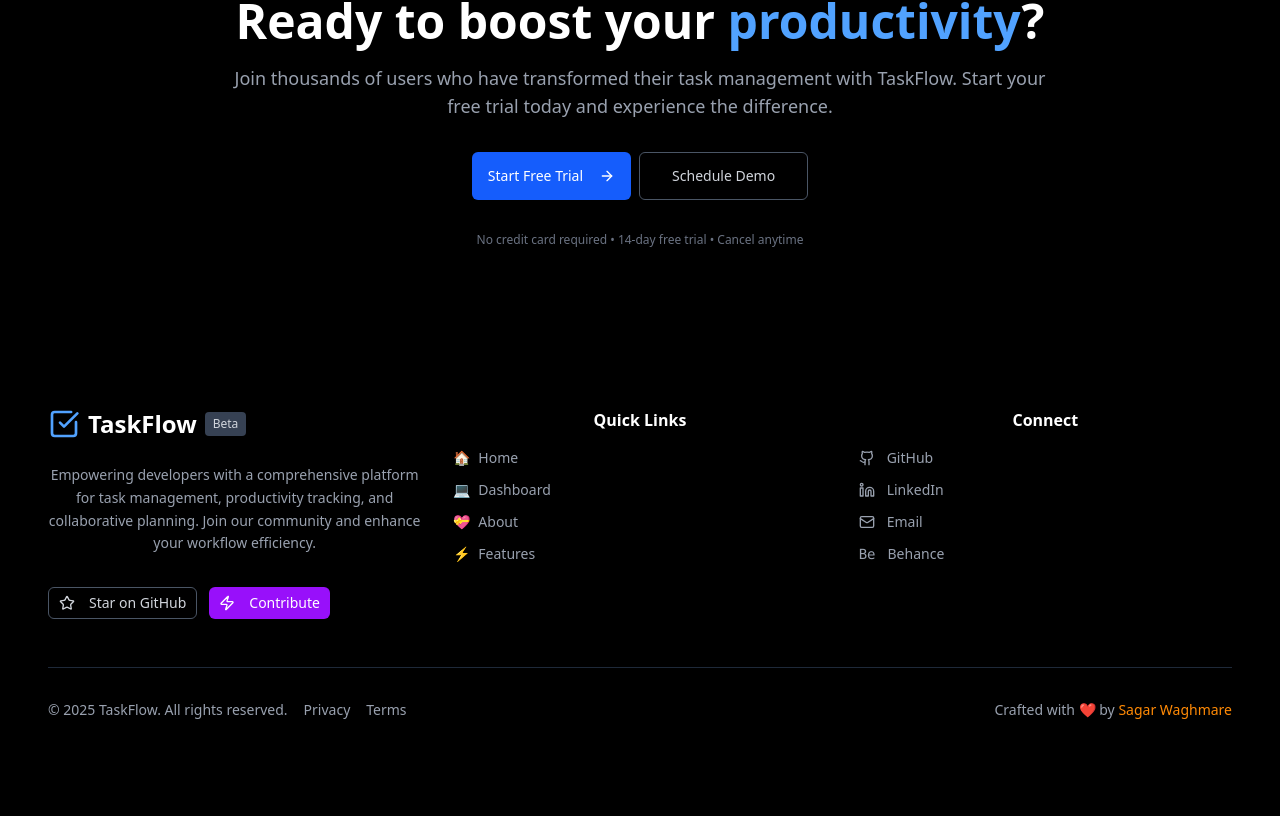
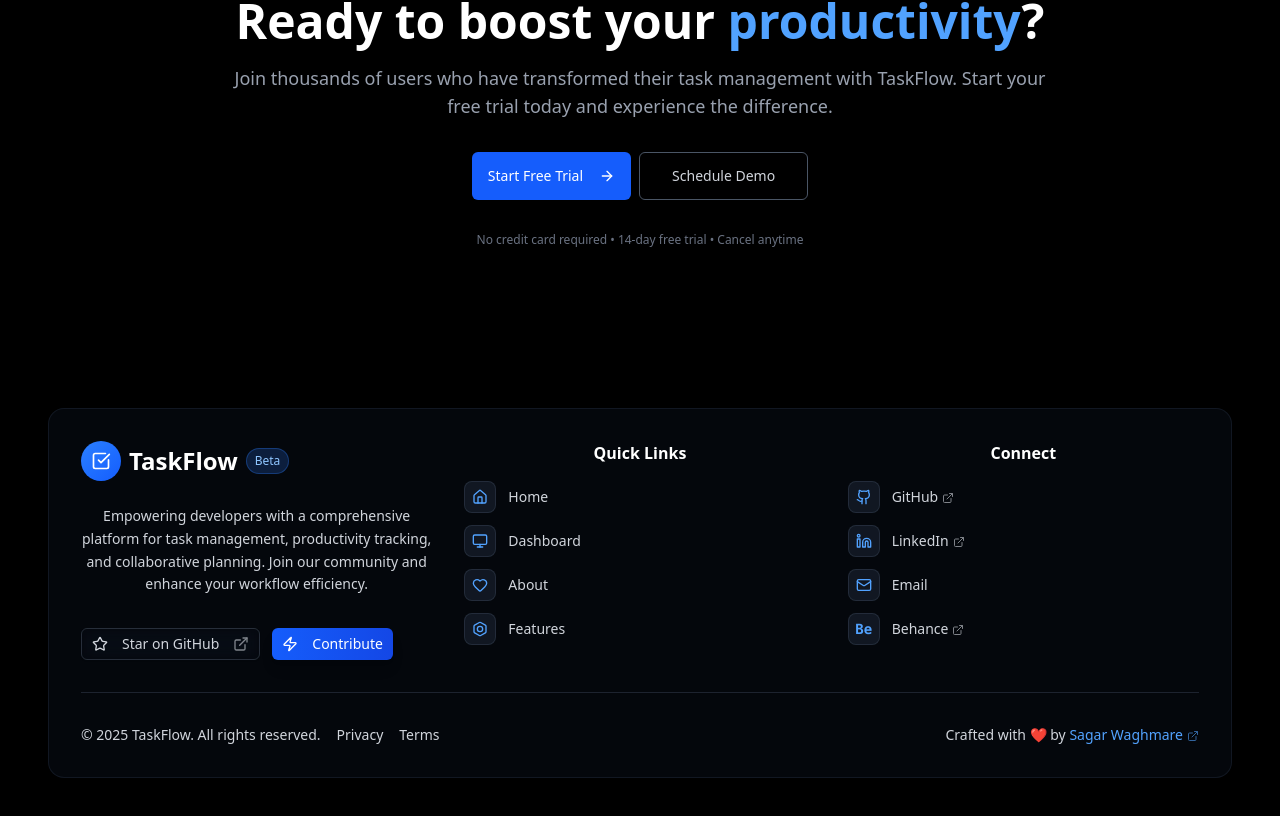
Before and after one commit to shreyachangole/taskflow, a React (Vite) app in the folder client/: page / in a window 1280 px wide. Shown: the part 2198-3014 px from the top of the page. Built offline with nearby package versions, Linux system fonts and the light colour scheme.

Commit message:
Changed the footer ui/ux

```diff
--- a/client/src/components/layout/footer.jsx
+++ b/client/src/components/layout/footer.jsx
@@ -1,35 +1,46 @@
-import { CheckSquare, Github, Linkedin, Mail, Star, Zap } from "lucide-react";
+import { CheckSquare, Github, Linkedin, Mail, Star, Zap, ExternalLink, Home, Monitor, Heart, Bolt } from "lucide-react";
 import { Button } from "@/components/ui/button";
 
 export function Footer() {
   return (
     <footer className="bg-black text-white">
       <div className="container px-4 py-12 md:py-16">
+        <div className="bg-gray-900/30 backdrop-blur-lg rounded-2xl border border-gray-800/50 p-8">
           <div className="grid grid-cols-1 gap-8 lg:grid-cols-3">
             {/* Brand Section */}
             <div className="lg:col-span-1">
               <div className="flex items-center space-x-2 mb-6">
-              <CheckSquare className="h-8 w-8 text-blue-400" />
-              <span className="font-bold text-2xl">TaskFlow</span>
-              <span className="text-xs bg-gray-700 text-gray-300 px-2 py-1 rounded">Beta</span>
+                <div className="w-10 h-10 rounded-full bg-gradient-to-br from-blue-500 to-blue-600 flex items-center justify-center">
+                  <CheckSquare className="h-5 w-5 text-white" />
                 </div>
-            <p className="text-gray-400 text-sm leading-relaxed mb-8 max-w-sm">
+                <span className="font-bold text-2xl text-white">TaskFlow</span>
+                <span className="text-xs bg-blue-500/20 text-blue-300 px-2 py-1 rounded-full border border-blue-500/30">Beta</span>
+              </div>
+              <p className="text-gray-300 text-sm leading-relaxed mb-8 max-w-sm">
                 Empowering developers with a comprehensive platform for task management,
                 productivity tracking, and collaborative planning. Join our community and
                 enhance your workflow efficiency.
               </p>
               <div className="flex space-x-3">
+                <a
+                  href="https://github.com/SagarSuryakantWaghmare/taskflow"
+                  target="_blank"
+                  rel="noreferrer"
+                  className="group"
+                >
                   <Button
                     variant="outline"
                     size="sm"
-                className="border-gray-600 text-gray-300 hover:bg-gray-800 hover:text-white bg-transparent"
+                    className="border-gray-600/50 text-gray-300 hover:bg-gray-800/50 hover:text-white bg-transparent backdrop-blur-sm group-hover:border-yellow-500/50"
                   >
-                <Star className="h-4 w-4 mr-2" />
+                    <Star className="h-4 w-4 mr-2 group-hover:text-yellow-500 transition-colors" />
                     Star on GitHub
+                    <ExternalLink className="h-3 w-3 ml-2 opacity-60 group-hover:opacity-100" />
                   </Button>
+                </a>
                 <Button
                   size="sm"
-                className="bg-purple-600 hover:bg-purple-700 text-white"
+                  className="bg-gradient-to-r from-blue-600 to-blue-700 hover:from-blue-700 hover:to-blue-800 text-white border-0 shadow-lg"
                 >
                   <Zap className="h-4 w-4 mr-2" />
                   Contribute
@@ -41,27 +52,35 @@ export function Footer() {
             <div>
               <h3 className="font-semibold mb-4 text-white">Quick Links</h3>
               <ul className="space-y-3 text-sm">
-              <li className="flex items-center space-x-2">
-                <span className="text-gray-400">🏠</span>
-                <a href="#" className="text-gray-400 hover:text-white transition-colors">
+                <li className="flex items-center space-x-3">
+                  <div className="flex items-center justify-center h-8 w-8 rounded-lg bg-gray-800/50 border border-gray-700/50 group-hover:border-blue-400/50 transition-all duration-200">
+                    <Home className="h-4 w-4 text-blue-400" />
+                  </div>
+                  <a href="#" className="text-gray-300 hover:text-white transition-colors group">
                     Home
                   </a>
                 </li>
-              <li className="flex items-center space-x-2">
-                <span className="text-gray-400">💻</span>
-                <a href="#" className="text-gray-400 hover:text-white transition-colors">
+                <li className="flex items-center space-x-3">
+                  <div className="flex items-center justify-center h-8 w-8 rounded-lg bg-gray-800/50 border border-gray-700/50 group-hover:border-blue-400/50 transition-all duration-200">
+                    <Monitor className="h-4 w-4 text-blue-400" />
+                  </div>
+                  <a href="#" className="text-gray-300 hover:text-white transition-colors group">
                     Dashboard
                   </a>
                 </li>
-              <li className="flex items-center space-x-2">
-                <span className="text-gray-400">💝</span>
-                <a href="#" className="text-gray-400 hover:text-white transition-colors">
+                <li className="flex items-center space-x-3">
+                  <div className="flex items-center justify-center h-8 w-8 rounded-lg bg-gray-800/50 border border-gray-700/50 group-hover:border-pink-500/50 transition-all duration-200">
+                    <Heart className="h-4 w-4 text-blue-400" />
+                  </div>
+                  <a href="#" className="text-gray-300 hover:text-pink-400 transition-colors group">
                     About
                   </a>
                 </li>
-              <li className="flex items-center space-x-2">
-                <span className="text-gray-400">⚡</span>
-                <a href="#" className="text-gray-400 hover:text-white transition-colors">
+                <li className="flex items-center space-x-3">
+                  <div className="flex items-center justify-center h-8 w-8 rounded-lg bg-gray-800/50 border border-gray-700/50 group-hover:border-yellow-500/50 transition-all duration-200">
+                    <Bolt className="h-4 w-4 text-blue-400" />
+                  </div>
+                  <a href="#" className="text-gray-300 hover:text-yellow-400 transition-colors group">
                     Features
                   </a>
                 </li>
@@ -73,27 +92,56 @@ export function Footer() {
               <h3 className="font-semibold mb-4 text-white">Connect</h3>
               <ul className="space-y-3 text-sm">
                 <li className="flex items-center space-x-3">
-                <Github className="h-4 w-4 text-gray-400" />
-                <a href="#" className="text-gray-400 hover:text-white transition-colors">
+                  <div className="flex items-center justify-center h-8 w-8 rounded-lg bg-gray-800/50 border border-gray-700/50 group-hover:border-gray-600 transition-all duration-200">
+                    <Github className="h-4 w-4 text-blue-400" />
+                  </div>
+                  <a
+                    href="https://github.com/SagarSuryakantWaghmare"
+                    target="_blank"
+                    rel="noreferrer"
+                    className="text-gray-300 hover:text-white transition-colors group"
+                  >
                     GitHub
+                    <ExternalLink className="h-3 w-3 ml-1 opacity-60 group-hover:opacity-100 inline" />
                   </a>
                 </li>
                 <li className="flex items-center space-x-3">
-                <Linkedin className="h-4 w-4 text-gray-400" />
-                <a href="#" className="text-gray-400 hover:text-white transition-colors">
+                  <div className="flex items-center justify-center h-8 w-8 rounded-lg bg-gray-800/50 border border-gray-700/50 group-hover:border-blue-500/50 transition-all duration-200">
+                    <Linkedin className="h-4 w-4 text-blue-400" />
+                  </div>
+                  <a
+                    href="https://linkedin.com/in/sagarwaghmare44"
+                    target="_blank"
+                    rel="noreferrer"
+                    className="text-gray-300 hover:text-blue-400 transition-colors group"
+                  >
                     LinkedIn
+                    <ExternalLink className="h-3 w-3 ml-1 opacity-60 group-hover:opacity-100 inline" />
                   </a>
                 </li>
                 <li className="flex items-center space-x-3">
-                <Mail className="h-4 w-4 text-gray-400" />
-                <a href="#" className="text-gray-400 hover:text-white transition-colors">
+                  <div className="flex items-center justify-center h-8 w-8 rounded-lg bg-gray-800/50 border border-gray-700/50 group-hover:border-green-500/50 transition-all duration-200">
+                    <Mail className="h-4 w-4 text-blue-400" />
+                  </div>
+                  <a
+                    href="mailto:sagarwaghmare1384@gmail.com"
+                    className="text-gray-300 hover:text-green-400 transition-colors group"
+                  >
                     Email
                   </a>
                 </li>
                 <li className="flex items-center space-x-3">
-                <span className="text-gray-400 font-mono text-sm">Be</span>
-                <a href="#" className="text-gray-400 hover:text-white transition-colors">
+                  <div className="flex items-center justify-center h-8 w-8 rounded-lg bg-gray-800/50 border border-gray-700/50 group-hover:border-blue-400/50 transition-all duration-200">
+                    <span className="text-blue-400 font-mono text-sm font-bold">Be</span>
+                  </div>
+                  <a
+                    href="https://www.behance.net/sagarwaghmare"
+                    target="_blank"
+                    rel="noreferrer"
+                    className="text-gray-300 hover:text-blue-400 transition-colors group"
+                  >
                     Behance
+                    <ExternalLink className="h-3 w-3 ml-1 opacity-60 group-hover:opacity-100 inline" />
                   </a>
                 </li>
               </ul>
@@ -101,9 +149,9 @@ export function Footer() {
           </div>
 
           {/* Bottom Section */}
-        <div className="border-t border-gray-800 mt-12 pt-8">
+          <div className="border-t border-gray-700/50 mt-8 pt-8">
             <div className="flex flex-col space-y-4 md:flex-row md:justify-between md:items-center md:space-y-0">
-            <div className="flex items-center space-x-4 text-sm text-gray-400">
+              <div className="flex items-center space-x-4 text-sm text-gray-300">
                 <span>© 2025 TaskFlow. All rights reserved.</span>
                 <a href="#" className="hover:text-white transition-colors">
                   Privacy
@@ -112,14 +160,18 @@ export function Footer() {
                   Terms
                 </a>
               </div>
-            <div className="text-sm text-gray-400">
+              <div className="text-sm text-gray-300">
                 Crafted with <span className="text-red-500">❤️</span> by{" "}
                 <a
-                href="#"
-                className="text-orange-400 hover:text-orange-300 transition-colors font-medium"
+                  href="https://github.com/SagarSuryakantWaghmare"
+                  target="_blank"
+                  rel="noreferrer"
+                  className="text-blue-400 hover:text-blue-300 transition-colors font-medium group"
                 >
                   Sagar Waghmare
+                  <ExternalLink className="h-3 w-3 ml-1 opacity-60 group-hover:opacity-100 inline" />
                 </a>
+              </div>
             </div>
           </div>
         </div>
```
Lines whose indentation alone changed are shown as unchanged.
